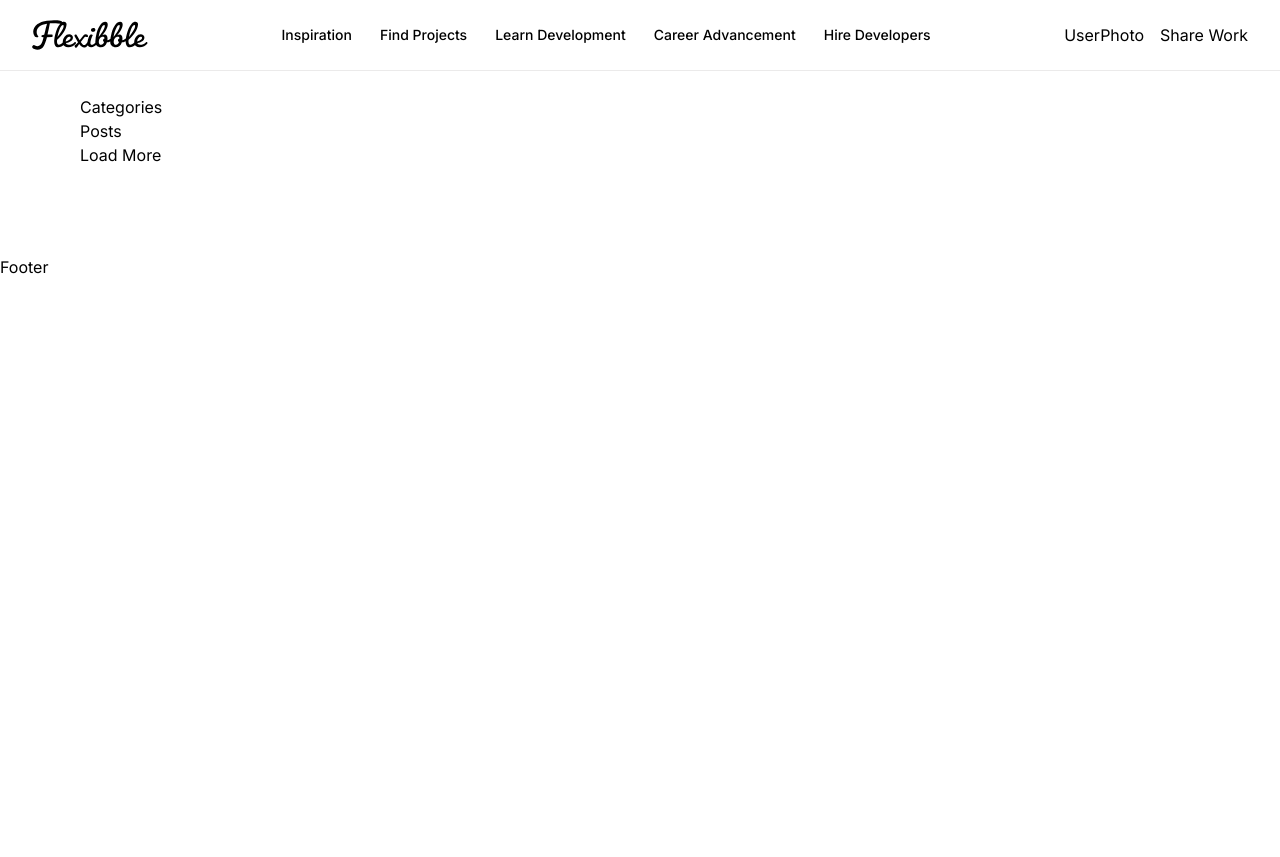
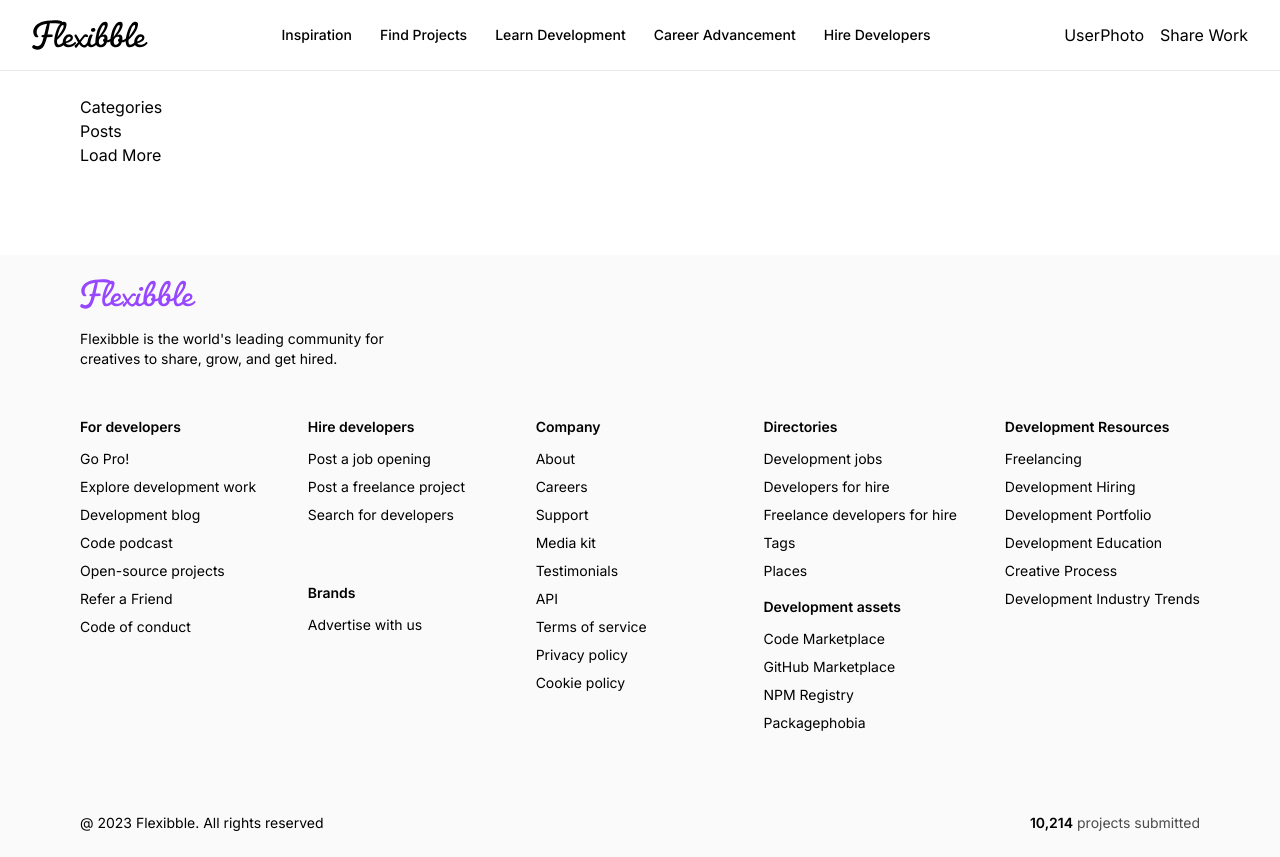
Before and after one commit to HEELSahil/portfolify, a Next.js app: page / in a window 1280 px wide. Before the commit the page ends 800 px from the top, so only its background shows below. Built offline with nearby package versions, Linux system fonts and the light colour scheme.

Commit message:
Added Footer

```diff
--- a/app/globals.css
+++ b/app/globals.css
@@ -20,6 +20,10 @@
 
 .flexBetween {
   @apply flex justify-between items-center;
+}
+
+.flexStart {
+  @apply flex items-center justify-start;
 }
 
 .text-small {
--- a/app/layout.tsx
+++ b/app/layout.tsx
@@ -1,4 +1,5 @@
 import Navbar from '@components/Navbar'
+import Footer from '@components/Footer'
 import './globals.css'
 
 export const metadata = {
@@ -18,7 +19,7 @@
         <main>
           {children}
         </main>
-        Footer
+        <Footer />
         </body>
     </html>
   )
--- /dev/null
+++ b/components/Footer.tsx
@@ -0,0 +1,58 @@
+import Image from "next/image";
+import Link from "next/link";
+
+import { footerLinks } from "@/constant";
+
+type ColumnProps = {
+    title: string;
+    links: Array<string>;
+};
+
+const FooterColumn = ({ title, links }: ColumnProps) => (
+    <div className="footer_column">
+        <h4 className="font-semibold">{title}</h4>
+        <ul className="flex flex-col gap-2 font-normal">
+            {links.map((link) => <Link href="/" key={link}>{link}</Link>)}
+        </ul>
+    </div>
+);
+
+const Footer = () => (
+    <section className="flexStart footer">
+        <div className="flex flex-col gap-12 w-full">
+            <div className="flex items-start flex-col">
+                <Image src="/logo-purple.svg" width={116} height={38} alt="logo" />
+
+                <p className="text-start text-sm font-normal mt-5 max-w-xs">
+                    Flexibble is the world&apos;s leading community for creatives to share, grow, and get hired.
+                </p>
+            </div>
+            <div className="flex flex-wrap gap-12">
+                <FooterColumn title={footerLinks[0].title} links={footerLinks[0].links} />
+
+                <div className="flex-1 flex flex-col gap-4">
+                    <FooterColumn title={footerLinks[1].title} links={footerLinks[1].links} />
+                    <FooterColumn title={footerLinks[2].title} links={footerLinks[2].links} />
+                </div>
+
+                <FooterColumn title={footerLinks[3].title} links={footerLinks[3].links} />
+
+                <div className="flex-1 flex flex-col gap-4">
+                    <FooterColumn title={footerLinks[4].title} links={footerLinks[4].links} />
+                    <FooterColumn title={footerLinks[5].title} links={footerLinks[5].links} />
+                </div>
+
+                <FooterColumn title={footerLinks[6].title} links={footerLinks[6].links} />
+            </div>
+        </div>
+
+        <div className="flexBetween footer_copyright">
+            <p>@ 2023 Flexibble. All rights reserved</p>
+            <p className="text-gray">
+                <span className="text-black font-semibold">10,214</span> projects submitted
+            </p>
+        </div>
+    </section>
+);
+
+export default Footer;
```
